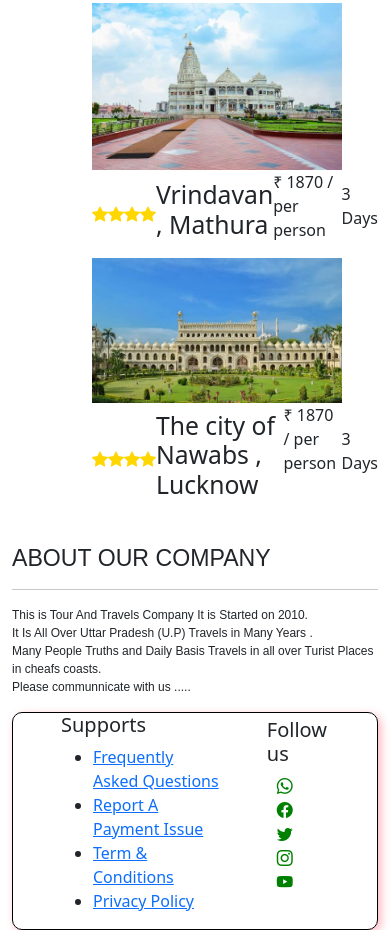
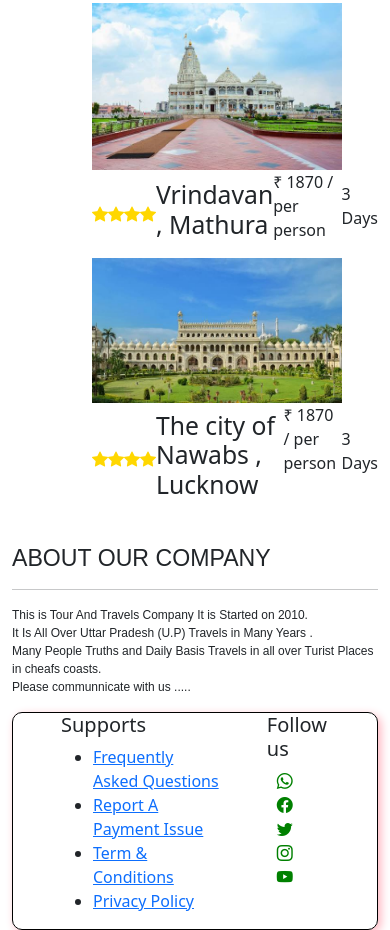
Before and after one commit to Ajahruddin-Alam/Go-Trip, a plain HTML site: page index.html in a window 390 px wide. Shown: the part 2147-3077 px from the top of the page. Drawn offline with nearby package versions, Linux system fonts and the light colour scheme.

Commit message:
commit to main

```diff
--- a/index.css
+++ b/index.css
@@ -387,7 +387,10 @@ margin-left: 10px;
 }
 .footer .follow h2{
     margin-right: 50px;
-    margin-top: -30px;
+
+}
+.footer .follow {
+    margin-top: -40px;
 }
     .footer .ms-5 .bi {
         color: green;
```
